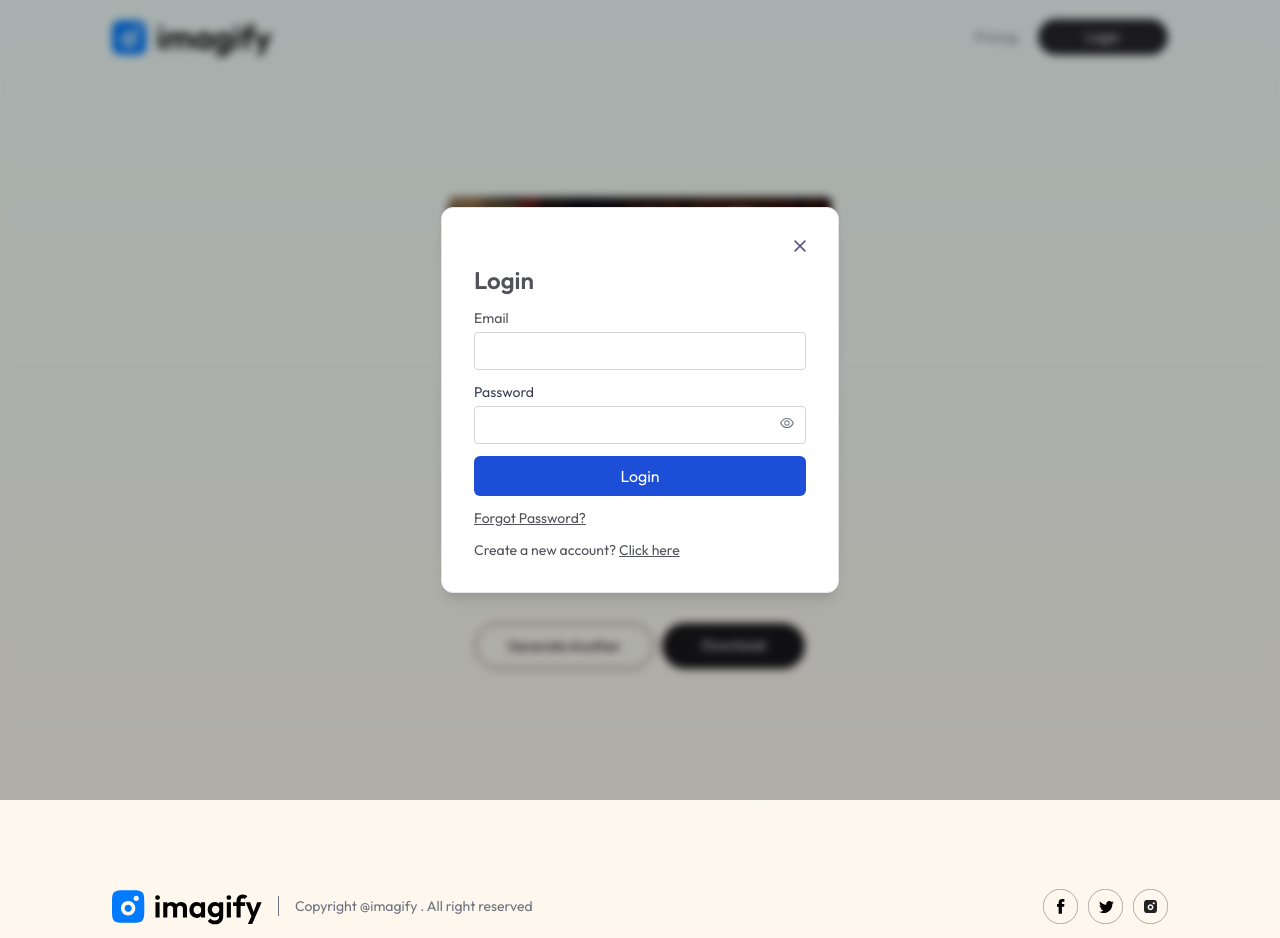
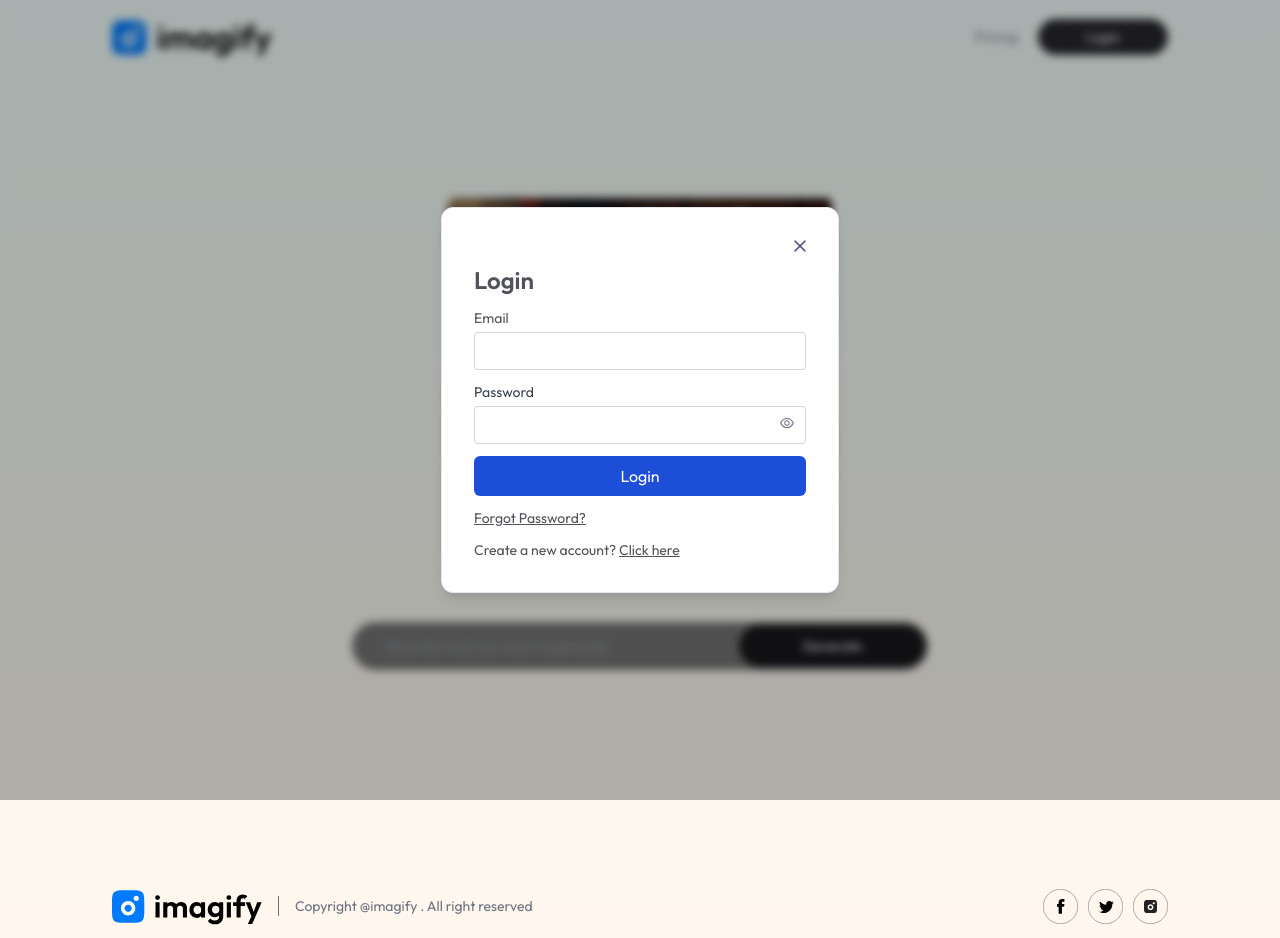
Before and after one commit to BheemaReddy07/Imagify, a React (Vite) app in the folder client/: page /result in a window 1280 px wide. Built offline with nearby package versions, Linux system fonts and the light colour scheme; no server answers.

Commit message:
generated-image

```diff
--- a/client/src/Components/Navbar.jsx
+++ b/client/src/Components/Navbar.jsx
@@ -4,7 +4,7 @@ import { AppContext } from "../Context/AppContext";
 import { Link, useNavigate } from "react-router-dom";
 import {toast} from 'react-toastify'
 const Navbar = () => {
-  const {token,setToken,setShowLogin} = useContext(AppContext)
+  const {token,setToken,setShowLogin,credits} = useContext(AppContext)
   const navigate = useNavigate();
 
   const logout = () =>{
@@ -31,7 +31,7 @@ const Navbar = () => {
           <div className="flex items-center justify-between gap-6">
             <button onClick={() => navigate("/buy")} className="flex items-center justify-between gap-2 bg-blue-100 rounded-full px-7 sm:px-6 py-2 hover:scale-105 transition-all duration-700 ">
               <img className="w-5" src={assets.credit_star} />
-              <p className="text-xs sm:text-sm font-medium text-gray-600">Credits left:4</p>
+              <p className="text-xs sm:text-sm font-medium text-gray-600">Credits left:{credits}</p>
             </button>
             <div className="relative group">
               <img className="w-10 drop-shadow" src={assets.profile_icon} />
--- a/client/src/Context/AppContext.jsx
+++ b/client/src/Context/AppContext.jsx
@@ -1,17 +1,65 @@
-import { createContext, useState } from "react";
-
+import { createContext, useEffect, useState } from "react";
+import {toast} from  'react-toastify'
+import axios from 'axios'
+import { useNavigate } from "react-router-dom";
 export const AppContext = createContext()
 
 const AppContextProvider = (props) =>{
+    const navigate = useNavigate()
 
      const backendurl = import.meta.env.VITE_BACKEND_URL
      const [token, setToken] = useState(localStorage.getItem("token") ? localStorage.getItem("token") : '' );
 
   const [showLogin, setShowLogin] = useState(!localStorage.getItem("token"));
-  const [credit, setCredit] = useState(false);
+  const [credits, setCredits] = useState(false);
+
+
+
+
+  const loadCreditBalance = async () =>{
+    try {
+        const {data} = await axios.get(backendurl+"/api/user/credits",{headers:{token}})
+        if(data){
+            setCredits(data.credits)
+        }
+
+    } catch (error) {
+        console.log(error)
+        toast.error(error.message)
+
+    }
+  }
+
+  const generateImage = async (prompt) =>{
+    try {
+        const {data} = await axios.post(backendurl+'/api/image/generate-image',{prompt},{headers:{token}})
+        if(data.success){
+            loadCreditBalance()
+            return data.resultImage
+
+        }else{
+            toast.error(data.message)
+            loadCreditBalance()
+            if(data.creditBalance===0){
+                Navigate('/buy')
+            }
+        }
+
+    } catch (error) {
+        console.log(error)
+        toast.error(error.message)
+    }
+  }
+
+
+  useEffect(()=>{
+   if(token){
+    loadCreditBalance()
+   }
+  },[token,loadCreditBalance])
 
     const value = {
-       showLogin,setShowLogin,backendurl,token,setToken,credit,setCredit
+       showLogin,setShowLogin,backendurl,token,setToken,credits,setCredits,loadCreditBalance,generateImage
     }
     return(
         <AppContext.Provider value={value}>
--- a/client/src/Pages/Result.jsx
+++ b/client/src/Pages/Result.jsx
@@ -1,41 +1,103 @@
-import React, { useState } from 'react'
-import { assets } from '../assets/assets'
-import { motion } from "motion/react"
+import React, { useContext, useState } from "react";
+import { assets } from "../assets/assets";
+import { motion } from "motion/react";
+import { AppContext } from "../Context/AppContext";
+import { toast } from "react-toastify";
+
 const Result = () => {
+  const [image, setImage] = useState(assets.sample_img_1);
+  const [isImageLoaded, setIsImageLoaded] = useState(false);
+  const [loading, setLoading] = useState(false);
+  const [input, setInput] = useState("");
 
-   const [image,setImage] = useState(assets.sample_img_1)
-   const [isImageLoaded,setIsImageLoaded] = useState(true)
-   const [loading,setLoading] = useState(false)
-   const [input ,setInput] = useState('')
+  const { generateImage } = useContext(AppContext);
 
+  const onSubmitHandler = async (e) => {
+    e.preventDefault();
+    setLoading(true);
 
-   const onSubmitHandler = async (e) =>{
+    if (!input.trim()) {
+      toast.error("Input cannot be empty");
+      setLoading(false);
+      return;
+    }
 
-   }
+    try {
+      const generatedImage = await generateImage(input);
+      if (generatedImage) {
+        setIsImageLoaded(true);
+        setImage(generatedImage);
+        setInput('')
+      } else {
+        setImage(assets.sample_img_1);
+        toast.error("Failed to generate image");
+      }
+    } catch (error) {
+      console.error(error);
+      toast.error("An unexpected error occurred");
+    } finally {
+      setLoading(false);
+    }
+  };
 
   return (
-    <motion.form initial={{opacity:0.2 ,y:100}} transition={{duration:1}} whileInView={{opacity:1,y:0}} viewport={{once:true}} onSubmit={onSubmitHandler} className='flex flex-col min-h-[90vh] items-center justify-center '>
-      <div  >
-        <div className='relative'>
-          <img src={image} className='max-w-sm rounded'/>
-          <span className={`absolute bg-blue-500  bottom-0 left-0 h-1 ${loading?'transition-all  w-full duration-[10s]':'w-0'}`}  />
-         </div>
-        <p className={!loading ? "hidden":''}>Loading.....</p>
+    <motion.form
+      initial={{ opacity: 0.2, y: 100 }}
+      transition={{ duration: 1 }}
+      whileInView={{ opacity: 1, y: 0 }}
+      viewport={{ once: true }}
+      onSubmit={onSubmitHandler}
+      className="flex flex-col min-h-[90vh] items-center justify-center"
+    >
+      <div>
+        <div className="relative">
+          <img src={image} className="max-w-sm rounded" />
+          <span
+            className={`absolute bg-blue-500 bottom-0 left-0 h-1 ${
+              loading ? "transition-all w-full duration-[10s]" : "w-0"
+            }`}
+          />
+        </div>
+        <p className={!loading ? "hidden" : ""}>Loading.....</p>
       </div>
-      {!isImageLoaded &&
-      <div className='flex w-full max-w-xl bg-neutral-500 text-white text-sm p-0.5 mt-10 rounded-full '>
-        <input type='text' placeholder='Describe what you want to generate' className='flex-1 bg-transparent outline-none ml-8 max-sm:w-20 placeholder-color' />
-        <button type='submit' className='bg-zinc-900 px-10 sm:px-16 py-3 rounded-full' onChange={e => setInput(e.target.value)} value={input}>Generate</button>
-      </div> }
 
-      {isImageLoaded &&
-      <div className='flex gap-2 flex-wrap justify-center text-white text-sm p-0.5 mt-10 rounded-full'>
-          <p onClick={()=>setIsImageLoaded(false)} className='bg-transparent border border-zinc-900  text-black px-8 py-3 rounded-full cursor-pointer'>Generate Another</p>
-          <a href={image} download   className='bg-zinc-900 px-10 py-3 text-white rounded-full cursor-pointer'> Download</a>
-      </div>
-      }
-     </motion.form>
-  )
-}
+      {!isImageLoaded && (
+        <div className="flex w-full max-w-xl bg-neutral-500 text-white text-sm p-0.5 mt-10 rounded-full">
+          <input
+            type="text"
+            placeholder="Describe what you want to generate"
+            className="flex-1 bg-transparent outline-none ml-8 max-sm:w-20 placeholder-color"
+            onChange={(e) => setInput(e.target.value)}
+            value={input}
+          />
+          <button
+            type="submit"
+            className="bg-zinc-900 px-10 sm:px-16 py-3 rounded-full"
+          >
+            Generate
+          </button>
+        </div>
+      )}
 
-export default Result
+      {isImageLoaded && (
+        <div className="flex gap-2 flex-wrap justify-center text-white text-sm p-0.5 mt-10 rounded-full">
+          <p
+            onClick={() => setIsImageLoaded(false)}
+            className="bg-transparent border border-zinc-900 text-black px-8 py-3 rounded-full cursor-pointer"
+          >
+            Generate Another
+          </p>
+          <a
+            href={image}
+            download
+            className="bg-zinc-900 px-10 py-3 text-white rounded-full cursor-pointer"
+          >
+            Download
+          </a>
+        </div>
+      )}
+    </motion.form>
+  );
+};
+
+export default Result;
```
Also changed, not shown: 1 other file (tests, documents, lock files or other folders).
